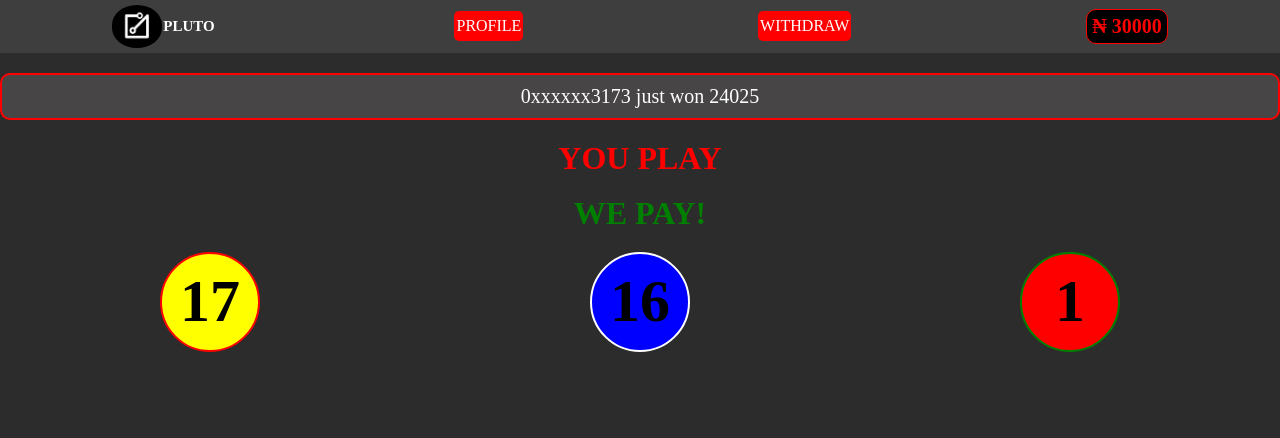
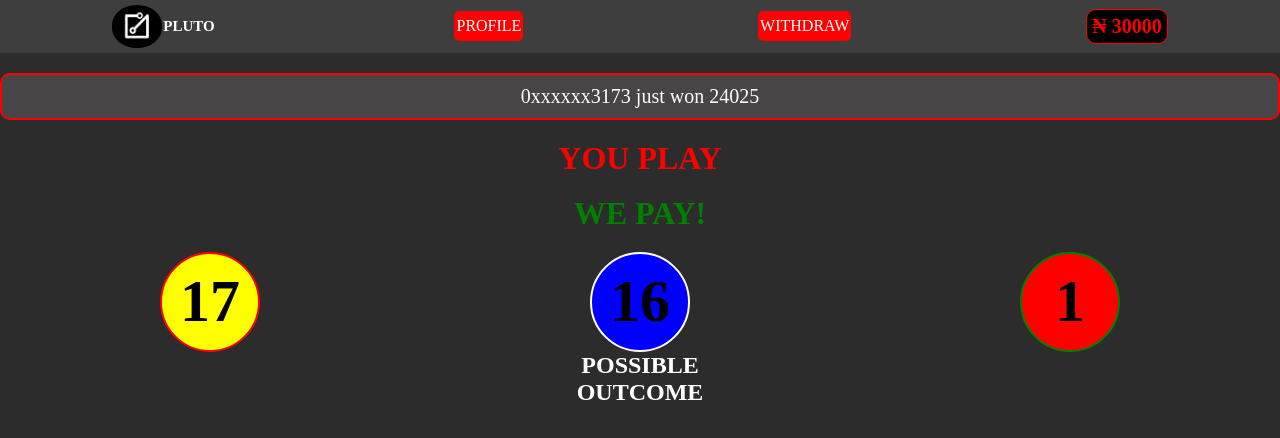
Before and after one commit to Dev-180Memes/Game, a React (Vite) app in the folder vite-project/: page / in a window 1280 px wide. Shown: the top 438 px of the page. Built offline with nearby package versions, Linux system fonts and the light colour scheme.

Commit message:
further development

```diff
--- a/vite-project/src/components/js/Body.tsx
+++ b/vite-project/src/components/js/Body.tsx
@@ -39,6 +39,23 @@ const Body = () => {
 
         </div>
 
+        <div className="numbers">
+
+          <div className="choose">
+
+            <div className="possible">
+              <div className="note">
+                <h2>POSSIBLE <br /> OUTCOME</h2>
+              </div>
+              <div className="outcome">
+
+              </div>
+            </div>
+
+          </div>
+
+        </div>
+
       </div>
 
     </div>
```
